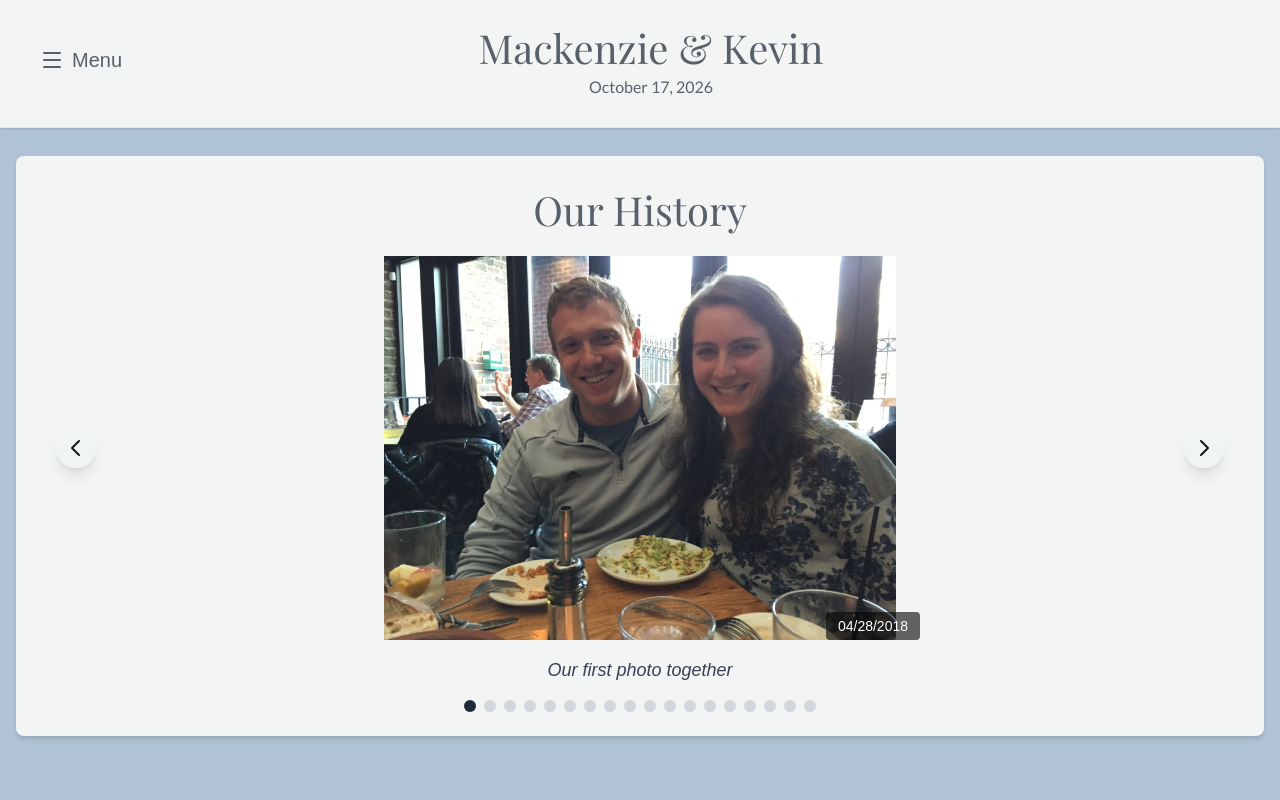
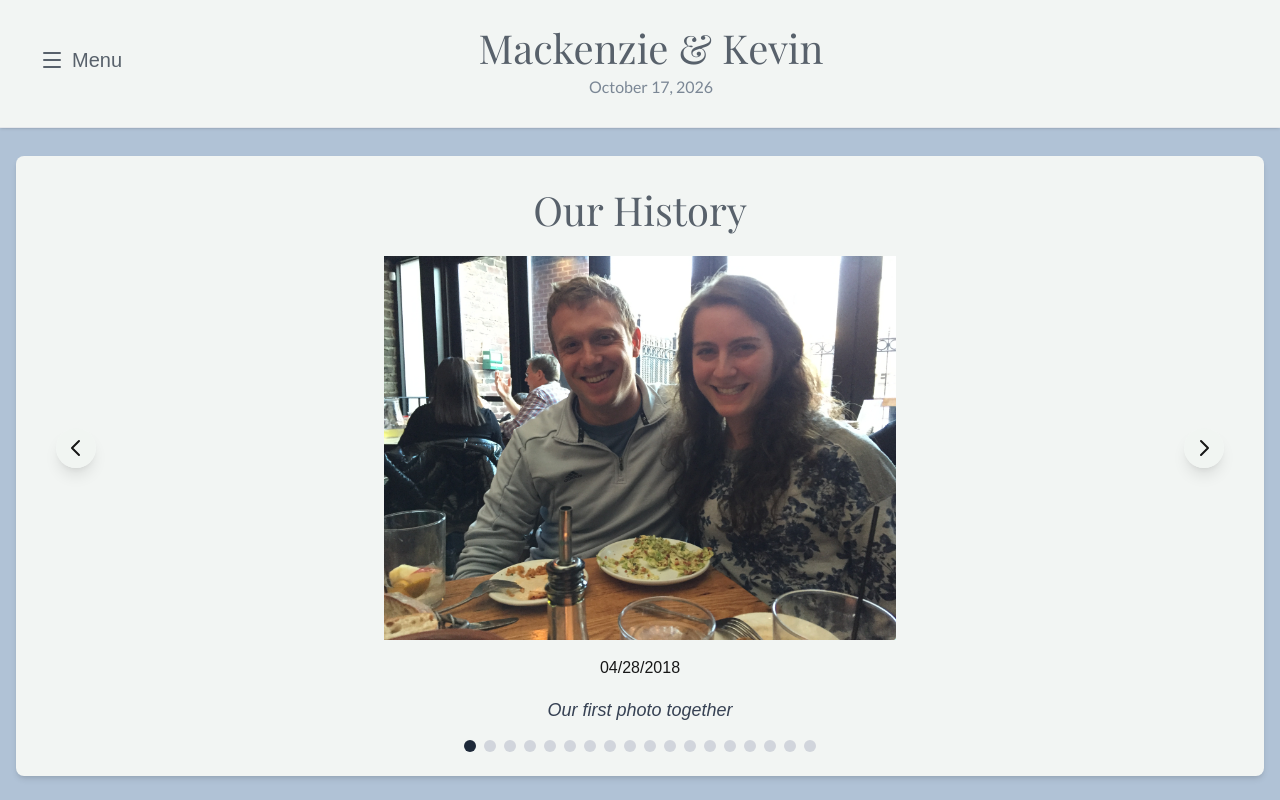
Before and after one commit to megancoden/mackenzie-and-kevin-wedding, a Next.js app: page /photos in a window 1280 px wide. Shown: the top 800 px of the page. Built offline with nearby package versions, Linux system fonts and the light colour scheme; a web font is replaced by a local one.

Commit message:
update colors (#5)

```diff
--- a/src/app/components/Header.tsx
+++ b/src/app/components/Header.tsx
@@ -40,7 +40,7 @@ export default function Header() {
                 <button
                   type="button"
                   onClick={openMenu}
-                  className="p-2 rounded-md text-[var(--wedding-secondary-dark)] hover:text-[var(--wedding-primary-dark)] hover:bg-gray-50 focus:outline-none focus:ring-2 focus:ring-[var(--wedding-primary-dark)] transition-colors"
+                  className="p-2 rounded-md text-[var(--wedding-primary-dark)] hover:text-[var(--wedding-secondary)] hover:bg-gray-50 focus:outline-none focus:ring-2 focus:ring-[var(--wedding-primary-dark)] transition-colors"
                   aria-label="Toggle menu"
                   title="Menu"
                 >
--- a/src/app/components/PhotoCarousel.tsx
+++ b/src/app/components/PhotoCarousel.tsx
@@ -154,12 +154,6 @@ export default function PhotoCarousel() {
                 className="object-contain"
                 priority={index < 3} // Prioritize first 3 images
               />
-              {/* Date overlay - inside each image container */}
-              {index === currentIndex && photo.date && (
-                <div className="absolute bottom-0 right-80 bg-black/60 text-white px-3 py-1 rounded text-sm z-10">
-                  {photo.date}
-                </div>
-              )}
             </div>
           ))}
 
@@ -185,6 +179,11 @@ export default function PhotoCarousel() {
               <path strokeLinecap="round" strokeLinejoin="round" strokeWidth={2} d="M9 5l7 7-7 7" />
             </svg>
           </button>
+        </div>
+
+        {/* Date overlay - inside each image container */}
+        <div className="text-center mt-4 mb-4">
+          {photos[currentIndex].date}
         </div>
 
         {/* Caption */}
--- a/src/app/globals.css
+++ b/src/app/globals.css
@@ -12,10 +12,10 @@
 :root {
   --background: #b0c2d6;
   --foreground: #171717;
-  --wedding-primary: #b8e4e8;
+    --wedding-primary: #b0c2d6;
     --wedding-primary-light: #d9e2e2;
     --wedding-primary-dark: #58616b;
-    --wedding-secondary: #58616b;
+    --wedding-secondary: #7b8795;
     --wedding-secondary-dark: #58616b;
 
     --wedding-accent: #f1f5f9;
```
